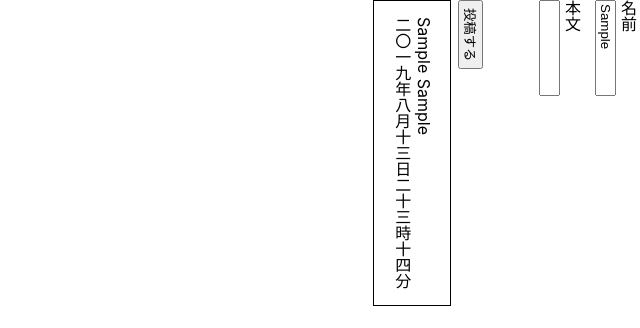
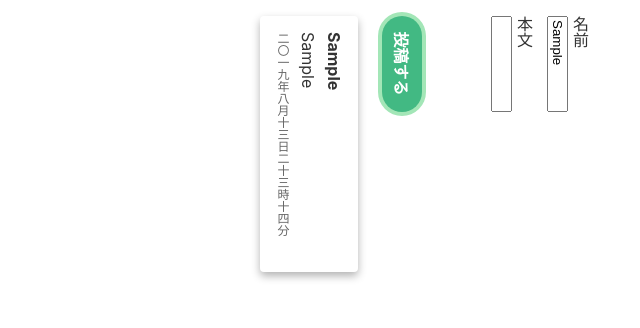
Before and after one commit to kysnrm/makimono, a Nuxt app: page / in a window 1280 px wide. Both pictures are taken after typing "Sample", "Sample" into the empty fields and a click on the button "投稿する". Shown: the top 328 px of the page, without its empty margins (640-1280 px from the left). Built offline with nearby package versions, Linux system fonts and the light colour scheme.

Commit message:
styled post

```diff
--- a/components/KanjinizedDate.vue
+++ b/components/KanjinizedDate.vue
@@ -1,5 +1,5 @@
 <template>
-  <div>{{ dateKanjinizer(date) }}</div>
+  <div class="post-date">{{ dateKanjinizer(date) }}</div>
 </template>
 
 <script>
@@ -52,3 +52,11 @@ export default {
   }
 }
 </script>
+
+<style>
+.post-date {
+  font-size: 0.75rem;
+  line-height: 1;
+  color: #666;
+}
+</style>
--- a/components/PostedItem.vue
+++ b/components/PostedItem.vue
@@ -1,7 +1,7 @@
 <template>
   <div class="post">
-    {{ author }}
-    {{ text }}
+    <div class="post-author">{{ author }}</div>
+    <div class="post-text">{{ text }}</div>
     <kanjinized-date :date="createdAt"></kanjinized-date>
   </div>
 </template>
@@ -22,7 +22,19 @@ export default {
 
 <style scoped>
 .post {
+  height: 16rem;
   padding: 1rem;
-  border: 1px solid #000;
+  border-radius: 0.25rem;
+  box-shadow: 0 0.25rem 0.5rem rgba(0, 0, 0, 0.3);
+  word-wrap: break-word;
+}
+.post-author {
+  margin-left: 0.5rem;
+  font-weight: 700;
+  line-height: 1;
+}
+.post-text {
+  margin-left: 0.625rem;
+  line-height: 1.25;
 }
 </style>
--- a/pages/index.vue
+++ b/pages/index.vue
@@ -42,9 +42,15 @@ export default {
 
 <style scoped>
 .container {
+  margin-right: 32px;
+  padding: 1rem;
   position: fixed;
   right: 0;
+  color: #333;
   writing-mode: vertical-rl;
+}
+form {
+  margin-left: 2rem;
 }
 input {
   width: 6rem;
@@ -56,11 +62,26 @@ input {
   writing-mode: initial;
 }
 button {
+  font-size: 1rem;
+  padding: 0.5rem 1rem;
+  border-radius: 2rem;
+  background-color: #42b983;
+  color: #fff;
+  border: none;
   margin-right: -100%;
   margin-left: 2rem;
   transform: rotate(90deg);
   transform-origin: top left;
+  font-weight: 700;
   writing-mode: initial;
+  transition: 0.2s ease;
+}
+button:hover {
+  background-color: #2a917a;
+}
+*:focus {
+  outline: 0;
+  box-shadow: 0 0 0 0.25rem #a3e6b7;
 }
 .post {
   margin-left: 0.5rem;
```
Also changed, not shown: components/CreatePost.vue (added, +18 -0 lines).
